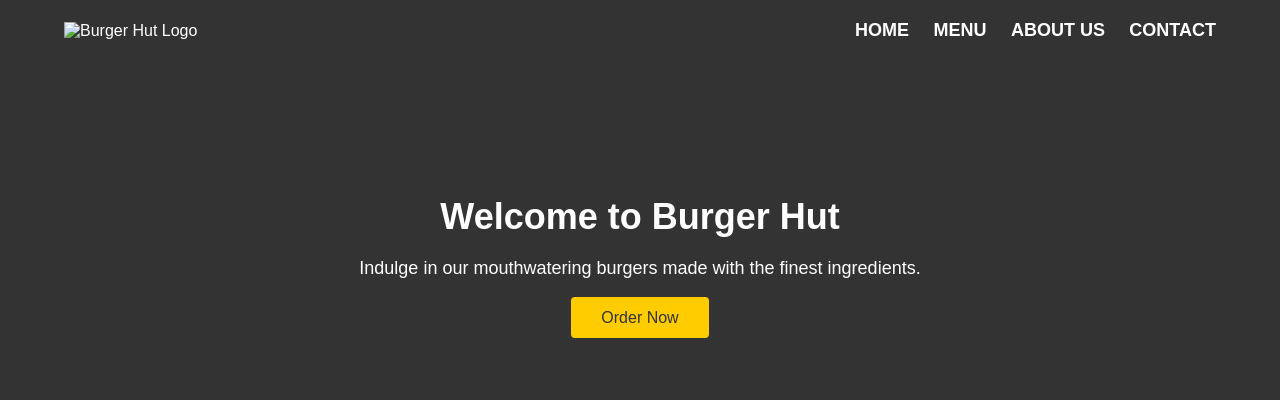
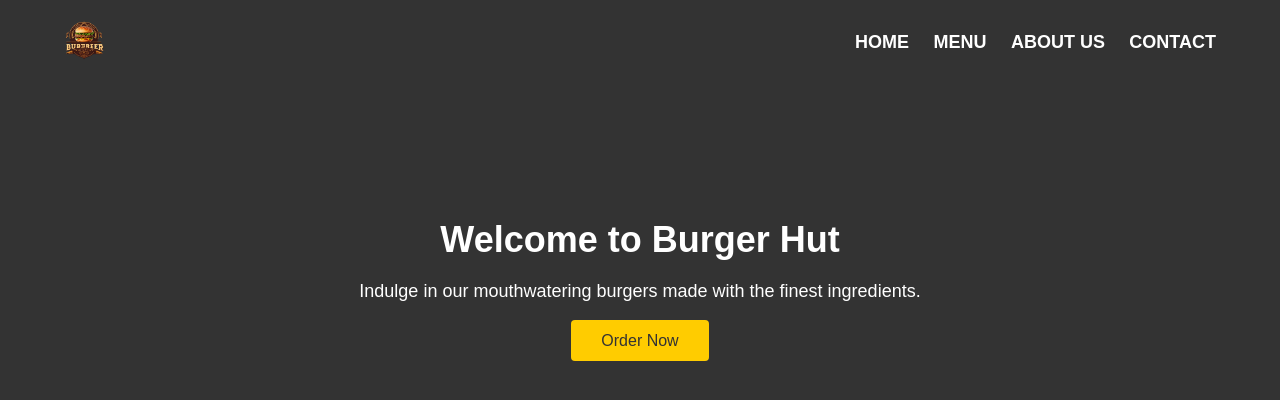
Before and after one commit to avaremanish/Burgerwebapp, a plain HTML site: page index.html in a window 1280 px wide. Drawn offline with Linux system fonts and the light colour scheme.

Commit message:
Hero Section

```diff
--- a/index.html
+++ b/index.html
@@ -11,7 +11,7 @@
         <div class="container">
           <nav>
             <div class="logo">
-              <img src="logo.png" alt="Burger Hut Logo">
+              <img src="Assests/iconlogo.png" alt="Burger Hut Logo">
             </div>
             <ul class="navigation">
               <li><a href="#">Home</a></li>
```
